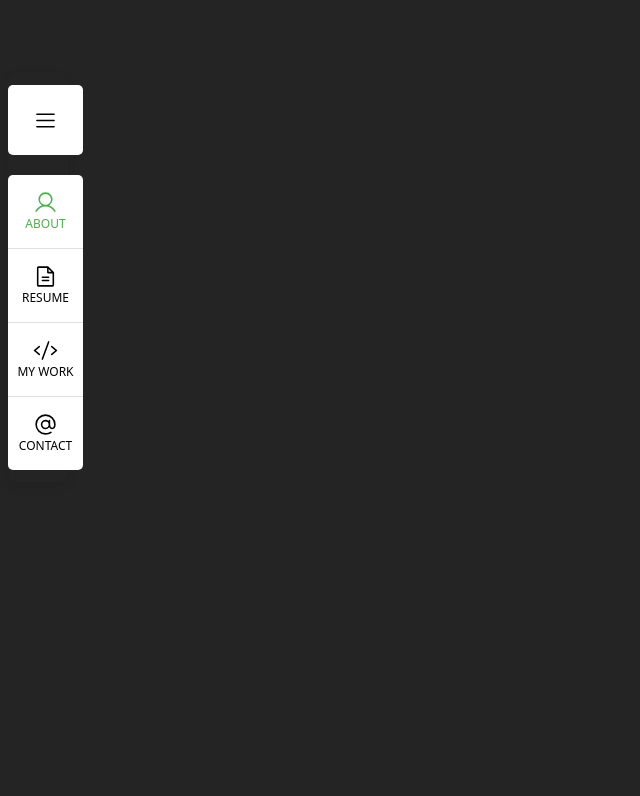
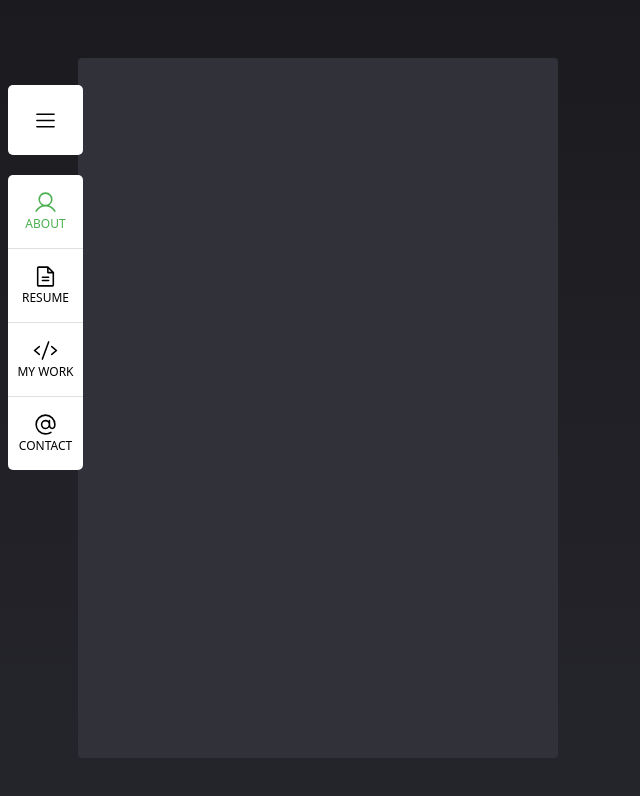
Before and after one commit to vasil14/my-cv-website, a React (Vite) app: page / in a window 1280 px wide. Shown: the top 796 px of the page, without its empty margins (0-640 px from the left). Built offline with nearby package versions, Linux system fonts and the light colour scheme.

Commit message:
profile component - WIP

```diff
--- a/src/App.jsx
+++ b/src/App.jsx
@@ -1,6 +1,6 @@
-import React from "react";
 import styled from "styled-components";
 import VerticalSidebar from "./components/Sidebar";
+import Profile from "./components/profile";
 
 const MainContainer = styled.div`
   display: flex;
@@ -10,6 +10,8 @@ const MainContainer = styled.div`
 `;
 
 const ContentContainer = styled.div`
+  display: flex;
+  gap: 10px;
   max-width: 1280px;
   width: 100%;
   max-height: 700px;
@@ -24,6 +26,7 @@ export default function App() {
     <MainContainer>
       <ContentContainer>
         <VerticalSidebar />
+        <Profile />
       </ContentContainer>
     </MainContainer>
   );
--- a/src/components/Sidebar/styles.jsx
+++ b/src/components/Sidebar/styles.jsx
@@ -6,7 +6,6 @@ export const Sidebar = styled.div`
   border-radius: 10px;
   padding: 12px 0;
   width: 60px;
-  box-shadow: 0 4px 12px rgba(0, 0, 0, 0.1);
   text-align: center;
   z-index: 1000;
 `;
--- /dev/null
+++ b/src/components/profile/index.jsx
@@ -0,0 +1,16 @@
+import React from "react";
+import { ProfileBgContainer, ProfileContainer, ProfileImage } from "./styles";
+
+const Profile = () => {
+  return (
+    <>
+      <ProfileBgContainer>
+        <ProfileContainer>
+          <ProfileImage />
+        </ProfileContainer>
+      </ProfileBgContainer>
+    </>
+  );
+};
+
+export default Profile;
--- /dev/null
+++ b/src/components/profile/styles.jsx
@@ -0,0 +1,55 @@
+import styled from "styled-components";
+
+export const ProfileBgContainer = styled.div`
+  position: relative;
+  float: left;
+  width: 480px;
+  height: 100%;
+  background-color: #31313a;
+  border-radius: 4px;
+  // opacity: 0.3;
+`;
+
+export const ProfileContainer = styled.div`
+  position: relative;
+  float: left;
+  width: 480px;
+  height: 100%;
+  overflow: hidden;
+`;
+
+export const ProfileImage = styled.div`
+  position: absolute;
+  top: 0;
+  left: 0;
+  width: 100%;
+  height: 55%;
+  object-fit: cover;
+  border-radius: 4px;
+  z-index: 20;
+  bground-image: url("https://placehold.co/500");
+
+  &::before {
+    content: "";
+    position: absolute;
+    left: -25%;
+    bottom: -63%;
+    width: 100%;
+    height: 70%;
+    background: #31313a;
+    transform: rotate(10deg); // angle
+    z-index: 2;
+  }
+
+  &::after {
+    content: "";
+    position: absolute;
+    right: -25%;
+    bottom: -63%;
+    width: 100%;
+    height: 70%;
+    background-color: #31313a;
+    transform: rotate(-10deg); // angle
+    z-index: 2;
+  }
+`;
--- a/src/index.css
+++ b/src/index.css
@@ -1,11 +1,16 @@
 :root {
   font-family: system-ui, Avenir, Helvetica, Arial, sans-serif;
   line-height: 1.5;
-  font-weight: 400;
+  /* font-weight: 400; */
 
   color-scheme: light dark;
   color: rgba(255, 255, 255, 0.87);
-  background-color: #242424;
+  /* background-color: #242424; */
+  background: linear-gradient(
+    180deg,
+    rgba(27, 27, 31, 1) 0%,
+    rgba(37, 37, 44, 1) 100%
+  );
 
   font-synthesis: none;
   text-rendering: optimizeLegibility;
```
Also changed, not shown: src/layout/index.jsx (added), src/layout/styles.jsx (added).
